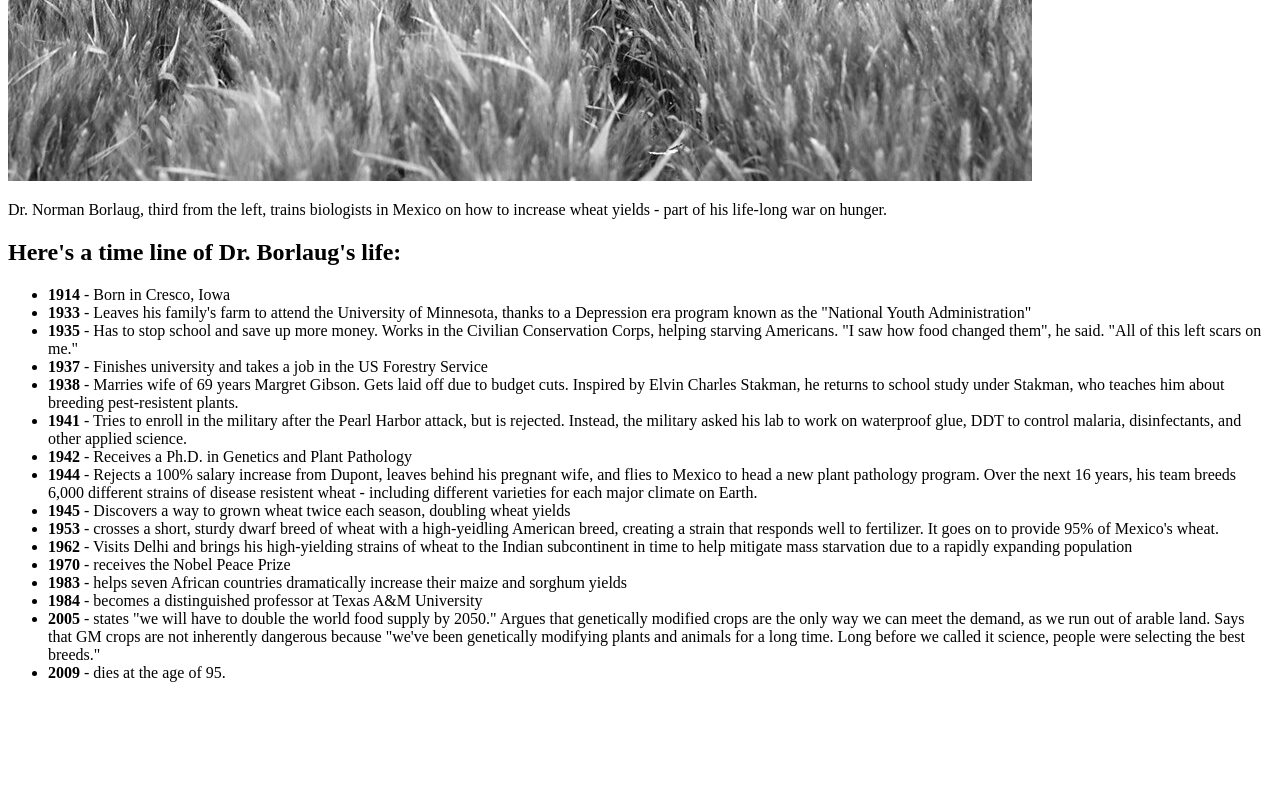
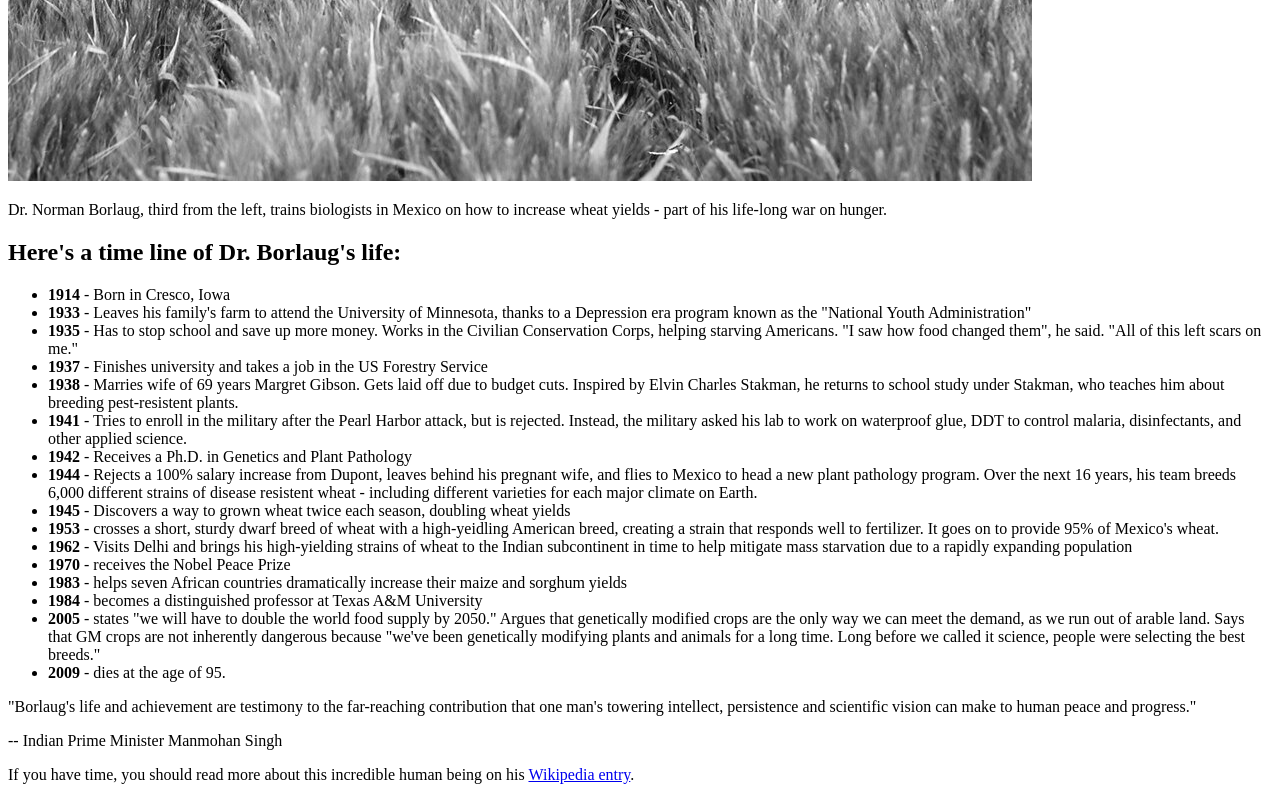
Before and after one commit to AlexdelCarmen/fcc-tribute-page, a plain HTML site: page index.html in a window 1280 px wide. Shown: the part 556-1356 px from the top of the page. Before the commit the page ends 1254 px from the top, so only its background shows below. Drawn offline with Linux system fonts and the light colour scheme.

Commit message:
Finish HTML skeleton

```diff
--- a/index.html
+++ b/index.html
@@ -17,10 +17,13 @@
           src="./assets/tribute-page-main-image.jpg"
           alt="Dr. Norman Borlaug, third from the left, trains biologists in Mexico on how to increase wheat yields - part of his life-long war on hunger. "
         />
-        <p id="img-caption">
-          Dr. Norman Borlaug, third from the left, trains biologists in Mexico
-          on how to increase wheat yields - part of his life-long war on hunger.
-        </p>
+        <div id="img-caption">
+          <p>
+            Dr. Norman Borlaug, third from the left, trains biologists in Mexico
+            on how to increase wheat yields - part of his life-long war on
+            hunger.
+          </p>
+        </div>
       </div>
 
       <div id="tribute-info">
@@ -98,6 +101,22 @@
           </li>
           <li><strong>2009</strong> - dies at the age of 95.</li>
         </ul>
+        <p class="quote">
+          "Borlaug's life and achievement are testimony to the far-reaching
+          contribution that one man's towering intellect, persistence and
+          scientific vision can make to human peace and progress."
+        </p>
+        <p class="quote">-- Indian Prime Minister Manmohan Singh</p>
+        <p class="tribute-info">
+          If you have time, you should read more about this incredible human
+          being on his
+          <a
+            href="https://en.wikipedia.org/wiki/Norman_Borlaug"
+            id="tribute-link"
+            target="_blank"
+            >Wikipedia entry</a
+          >.
+        </p>
       </div>
     </main>
   </body>
```
